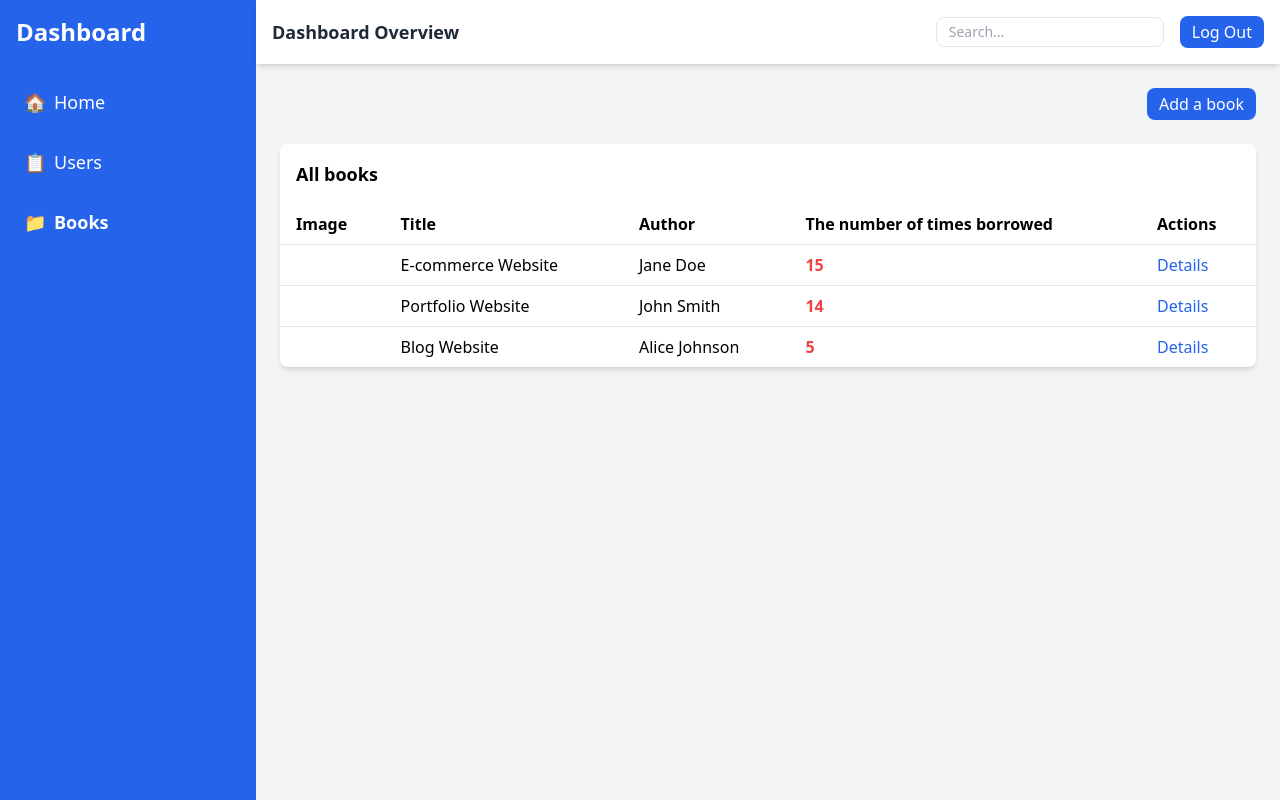
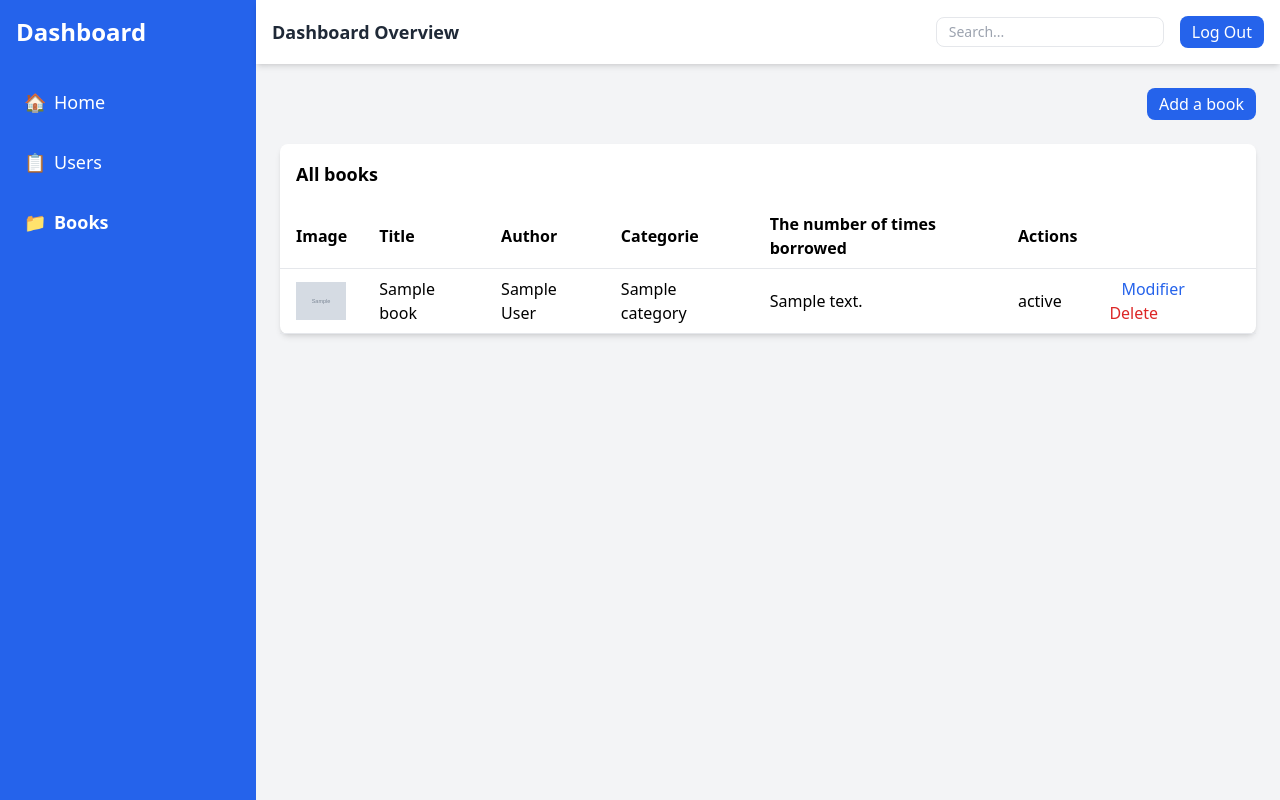
Before and after one commit to wassim205/Gestion-Bibliotheque, a PHP site: page /AdminPages/Books.php in a window 1280 px wide. Run offline with PHP 8.4, Linux system fonts and the light colour scheme; tables that the repository leaves empty or names only in its code hold one stand-in row (values such as "Sample post"); some libraries are stand-ins or nearby versions.

Commit message:
GB-20 More modifications on the admin dashboard

```diff
--- a/AdminController/homepagecontroller.php
+++ b/AdminController/homepagecontroller.php
@@ -57,6 +57,53 @@ class Admin extends User{
 
     }
 
+    public function displayUsers(){
+        $database = new Database();
+        $db = $database->connect();
+
+        $query = "SELECT name, email, role FROM users";
+        $stmt = $db->prepare($query);
+        $stmt->execute();
+        $results = $stmt->fetchAll(PDO::FETCH_ASSOC);
+
+        return isset($results) ? $results : null;
+
+    }
+
+    public function displayBooks(){
+        $database = new Database();
+        $db = $database->connect();
+
+        $query = "SELECT books.title, books.author, categories.name, books.cover_image, books.summary, books.status FROM books join categories on books.category_id = categories.id";
+        $stmt = $db->prepare($query);
+        $stmt->execute();
+        $results = $stmt->fetchAll(PDO::FETCH_ASSOC);
+
+        return isset($results) ? $results : null;
+
+    }
+
+    public function addBook($title, $author, $cover_image, $summary, $category_id) {
+        $database = new Database();
+        $db = $database->connect();
+
+        $query = "INSERT INTO books (title, author, cover_image, summary, category_id) VALUES (?, ?, ?, ?, ?)";
+        $stmt = $db->prepare($query);
+
+        return $stmt->execute([$title, $author, $cover_image, $summary, $category_id]);
+    }
+
+    public function displayCategories(){
+        $database = new Database();
+        $db = $database->connect();
+
+        $query = "SELECT * FROM categories";
+        $stmt = $db->prepare($query);
+        $stmt->execute();
+        $results = $stmt->fetchAll(PDO::FETCH_ASSOC);
+
+        return isset($results) ? $results : null;
+    }
 
 }
 
--- a/AdminPages/Books.php
+++ b/AdminPages/Books.php
@@ -1,3 +1,17 @@
+<?php
+require '../Class/DatabaseClass.php';
+require '../AdminController/homepagecontroller.php';
+
+$database = new Database();
+$db = $database->connect();
+
+$admin = new Admin($db);
+$books = $admin->displayBooks();
+$categories = $admin->displayCategories();
+
+?>
+
+
 
 <!DOCTYPE html>
 <html lang="en">
@@ -7,10 +21,11 @@
     <meta name="viewport" content="width=device-width, initial-scale=1.0">
     <title>Dashboard</title>
     <script src="https://cdn.tailwindcss.com"></script>
+    <link rel="stylesheet" href="https://cdnjs.cloudflare.com/ajax/libs/font-awesome/6.7.2/css/all.min.css" integrity="sha512-Evv84Mr4kqVGRNSgIGL/F/aIDqQb7xQ2vcrdIwxfjThSH8CSR7PBEakCr51Ck+w+/U6swU2Im1vVX0SVk9ABhg==" crossorigin="anonymous" referrerpolicy="no-referrer" />
 </head>
 
 <body class="bg-gray-100 h-screen">
-    <div class="flex h-full">
+    <div class="flex h-full z-10">
         <aside class="w-64 bg-blue-600 text-white hidden md:block">
             <div class="p-4">
                 <h1 class="text-2xl font-bold">Dashboard</h1>
@@ -42,7 +57,9 @@
             <main class="p-6 flex-1 overflow-y-auto">
 
             <div class="flex justify-end">
-                <button class="bg-blue-600 text-white py-1 px-3 rounded-lg">Add a book</button>
+                <form action="" method="POST">
+                <button class="bg-blue-600 text-white py-1 px-3 rounded-lg" name="addbook">Add a book</button>
+                </form>
             </div>
 
                 <div class="mt-6 bg-white rounded-lg shadow-md">
@@ -53,38 +70,78 @@
                             <th class="py-2 px-4">Image</th>
                                 <th class="py-2 px-4">Title</th>
                                 <th class="py-2 px-4">Author</th>
+                                <th class="py-2 px-4">Categorie</th>
                                 <th class="py-2 px-4">The number of times borrowed</th>
                                 <th class="py-2 px-4">Actions</th>
                             </tr>
                         </thead>
-                        <tbody id="bookTableBody">
+                        <tbody>
+                        <?php foreach($books as $book) : ?>
                             <tr class="border-b hover:bg-gray-100">
-                            <td class="py-2 px-4"></td>
-                                <td class="py-2 px-4 cursor-pointer hover:text-blue-700 hover:font-bold hover:underline">E-commerce Website</td>
-                                <td class="py-2 px-4">Jane Doe</td>
-                                <td class="py-2 px-4 font-bold text-red-500">15</td>
-                                <td class="py-2 px-4"><a href="#" class="text-blue-600 hover:underline">Details</a></td>
+                                <td class="py-2 px-4"><img src="<?php echo $book['cover_image']; ?>" alt="" width="50"></td>
+                                <td class="py-2 px-4 cursor-pointer hover:text-blue-700 hover:font-bold hover:underline"><?php echo $book['title']; ?></td>
+                                <td class="py-2 px-4"><?php echo $book['author']; ?></td>
+                                <td class="py-2 px-4"><?php echo $book['name']; ?></td>
+                                <td class="py-2 px-4"><?php echo $book['summary']; ?></td>
+                                <td class="py-2 px-4"><?php echo $book['status']; ?></td>
+                                <td class="py-2 px-4">
+                                    <a href="#" class="text-blue-600 hover:underline mx-3 hover:text-blue-700 hover:underline">Modifier</a>
+                                    <a href="#" class="text-red-600 hover:underline">Delete</a>
+                                </td>
                             </tr>
-                            <tr class="border-b hover:bg-gray-100">
-                            <td class="py-2 px-4"></td>
-                                <td class="py-2 px-4 cursor-pointer hover:text-blue-700 hover:font-bold hover:underline">Portfolio Website</td>
-                                <td class="py-2 px-4">John Smith</td>
-                                <td class="py-2 px-4 font-bold text-red-500">14</td>
-                                <td class="py-2 px-4"><a href="#" class="text-blue-600 hover:underline">Details</a></td>
-                            </tr>
-                            <tr class="hover:bg-gray-100">
-                            <td class="py-2 px-4"></td>
-                                <td class="py-2 px-4 cursor-pointer hover:text-blue-700 hover:font-bold hover:underline">Blog Website</td>
-                                <td class="py-2 px-4 ">Alice Johnson</td>
-                                <td class="py-2 px-4 font-bold text-red-500">5</td>
-                                <td class="py-2 px-4"><a href="#" class="text-blue-600 hover:underline">Details</a></td>
-                            </tr>
+                        <?php endforeach ?>
                         </tbody>
                     </table>
                 </div>
             </main>
         </div>
     </div>
+
+    <?php if (isset($_POST['addbook'])) : ?>
+    <div id="formOverlay" class="fixed flex flex-col w-full h-full top-0 items-center justify-center bg-black bg-opacity-95">
+        <div class="flex justify-center items-center w-full px-4">
+            <h1 class="text-2xl font-bold mb-6 mr-32 text-center text-blue-800">Insert New Book</h1>
+            <i class="fa-solid fa-xmark text-white cursor-pointer mb-4 mr-6" onclick="closeForm()" style="font-size: 24px;"></i>
+        </div>
+        <form action="../AdminController/Gestion_book.php" method="POST" class="space-y-4 w-1/3">
+            <div>
+                <label for="title" class="block text-md font-medium text-white">Book Title</label>
+                <input type="text" id="title" name="title" class="mt-1 block w-full p-2 border border-gray-300 rounded-md shadow-sm focus:ring-blue-500 focus:border-blue-500 sm:text-sm">
+            </div>
+            <div>
+                <label for="author" class="block text-md font-medium text-white">Book Author</label>
+                <input type="text" id="author" name="author" class="mt-1 block w-full p-2 border border-gray-300 rounded-md shadow-sm focus:ring-blue-500 focus:border-blue-500 sm:text-sm">
+            </div>
+            <div>
+                <label for="cover_image" class="block text-md font-medium text-white">Cover Image Link</label>
+                <input type="url" id="cover_image" name="cover_image" placeholder="https://example.com/image.jpg" class="mt-1 block w-full p-2 border border-gray-300 rounded-md shadow-sm focus:ring-blue-500 focus:border-blue-500 sm:text-sm">
+            </div>
+            <div>
+                <label for="summary" class="block text-md font-medium text-white">Summary</label>
+                <textarea id="summary" name="summary" rows="5" class="mt-1 block w-full p-2 border border-gray-300 rounded-md shadow-sm focus:ring-blue-500 focus:border-blue-500 sm:text-sm"></textarea>
+            </div>
+            <div>
+                <label for="category" class="block text-md font-medium text-white">Category</label>
+                <select type="text" id="category" name="category" class="mt-1 block w-full p-2 border border-gray-300 rounded-md shadow-sm focus:ring-blue-500 focus:border-blue-500 sm:text-sm">
+                    <?php foreach($categories as $category) : ?>
+                        <option value="<?php echo $category['id']; ?>"><?php echo $category['name'] ?></option>
+                    <?php endforeach ?>
+                </select>
+            </div>
+            <div>
+                <button type="submit" class="w-full bg-blue-500 hover:bg-blue-600 text-white font-bold py-2 px-4 rounded-md shadow" name="insertBook">Insert Book</button>
+            </div>
+        </form>
+    </div>
+<?php endif ?>
+
+<script>
+    function closeForm() {
+        document.getElementById('formOverlay').style.display = 'none';
+    }
+</script>
+
+
 </body>
 
 </html>
```
Also changed, not shown: AdminController/Gestion_book.php (added, +23 -0 lines), AdminPages/UsersManaging.php (+19 -3 lines).
